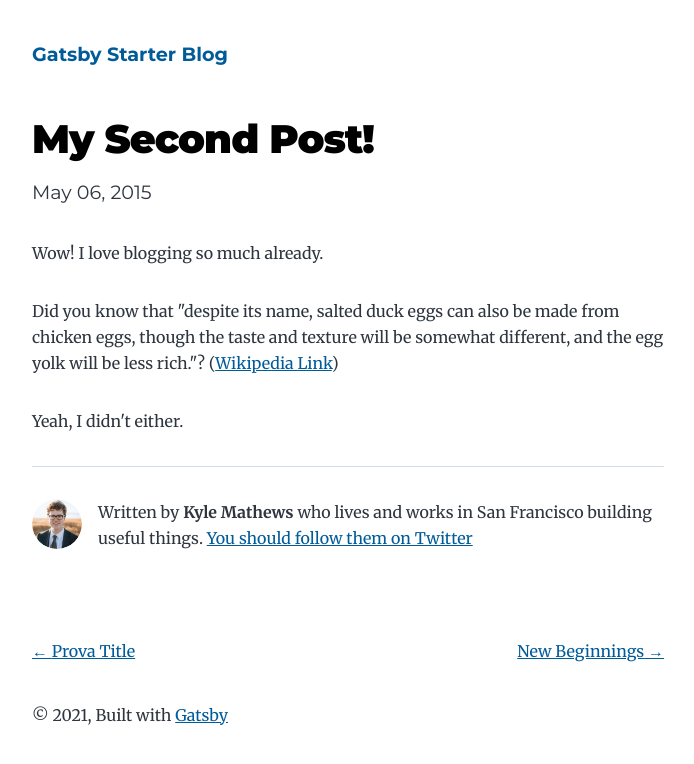
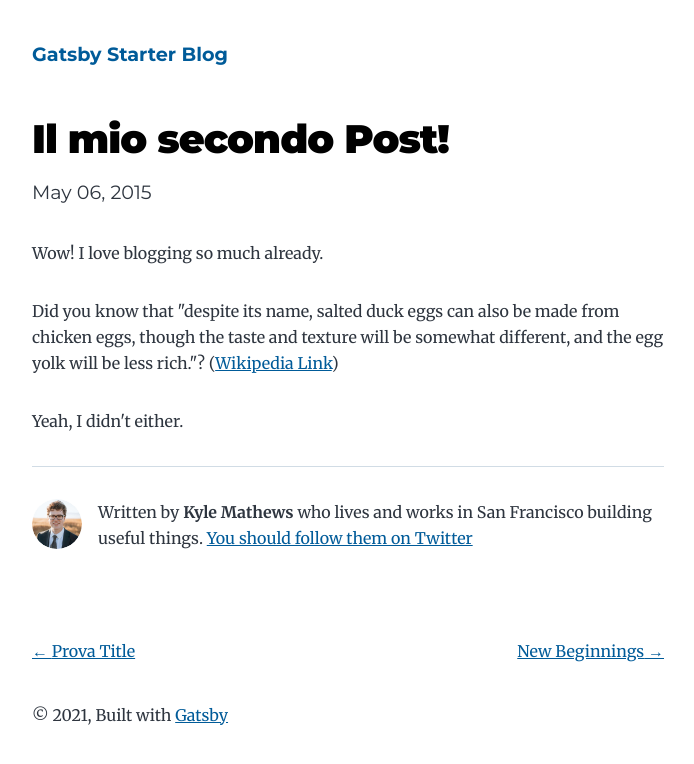
Before and after one commit to zero841/test1, a Gatsby site: page /my-second-post/ in a window 1280 px wide. Shown: the whole page, without its empty margins (292-986 px from the left). Built offline with nearby package versions, Linux system fonts and the light colour scheme; Gatsby itself is replaced by a stand-in of ours.

Commit message:
Update index.md

```diff
--- a/content/blog/my-second-post/index.md
+++ b/content/blog/my-second-post/index.md
@@ -1,5 +1,5 @@
 ---
-title: My Second Post!
+title: Il mio secondo Post!
 date: "2015-05-06T23:46:37.121Z"
 ---
 
```
